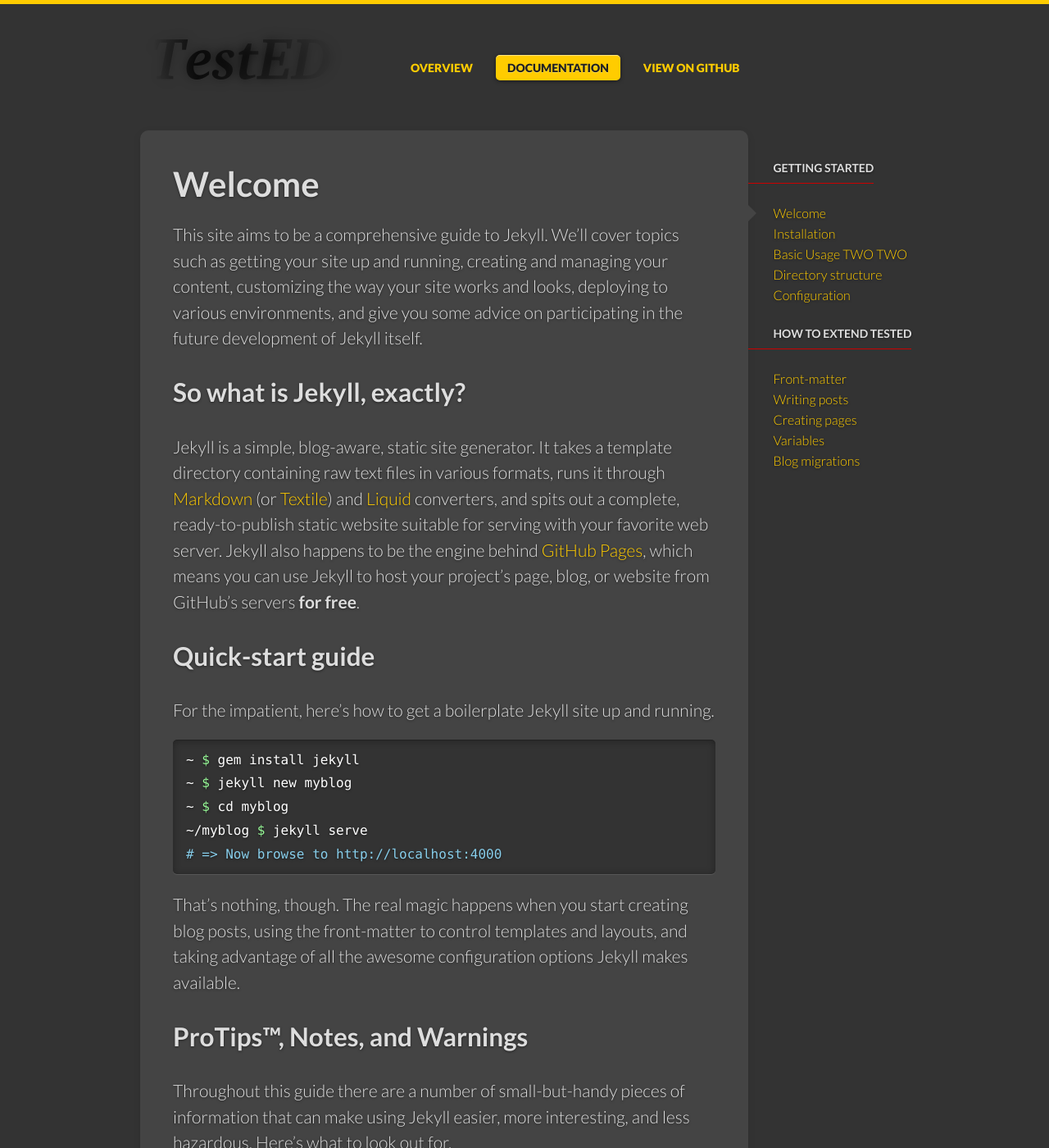
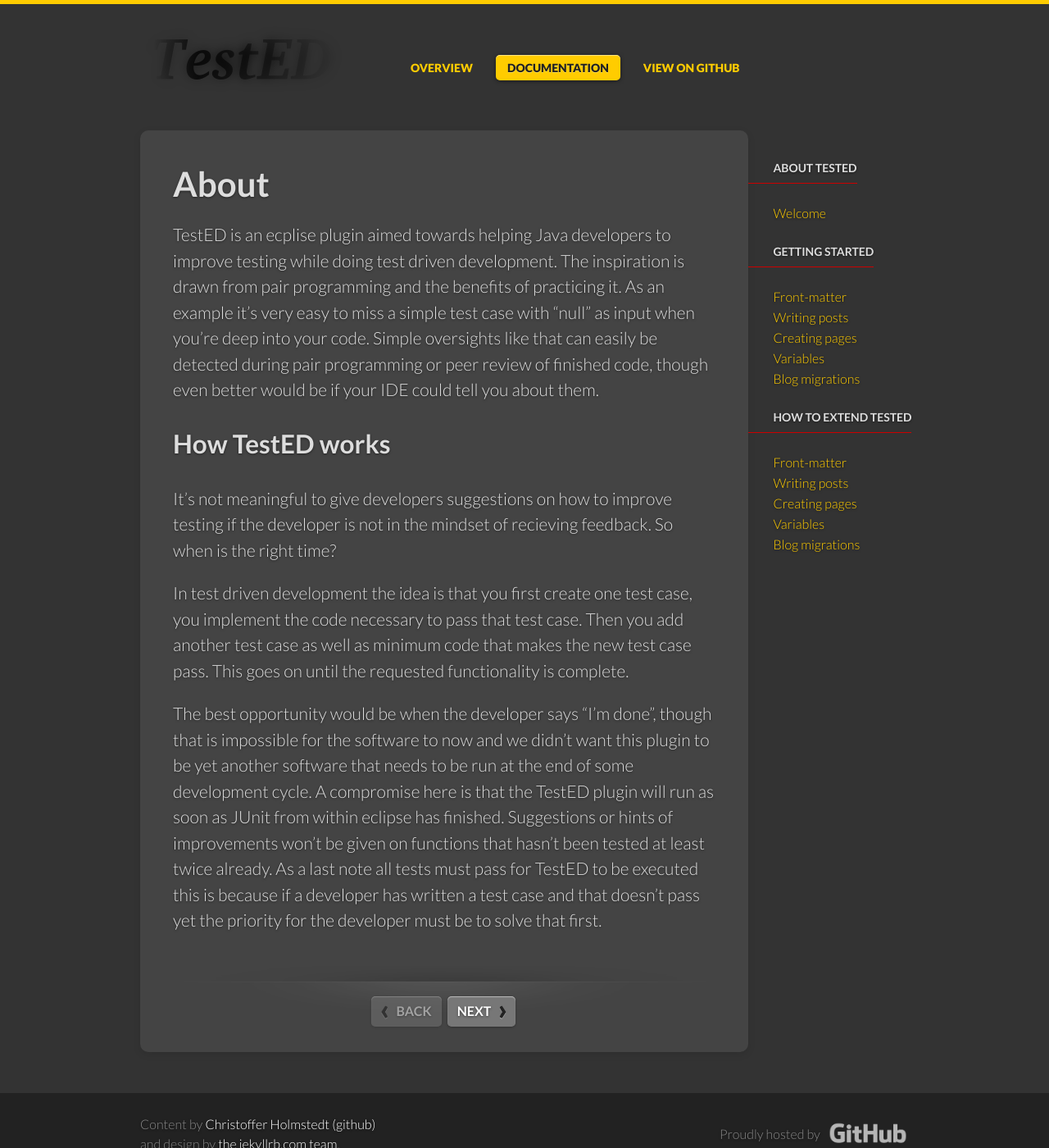
Before and after one commit to christofferholmstedt/eclipse-plugin-tested, a Jekyll site: the page built from docs/index.md, in a window 1280 px wide and 1400 px high. Shown: the whole window at 82% size. Built offline with Jekyll 4.4.1, drawn with Linux system fonts in a browser that asks for light colours; some web fonts are replaced; some of the changed text lies outside the part shown.

Commit message:
Updated documentations with new welcome information

```diff
--- a/_includes/docs_contents.html
+++ b/_includes/docs_contents.html
@@ -1,21 +1,27 @@
 <div class="unit one-fifth hide-on-mobiles">
   <aside>
-    <h4>Getting Started</h4>
+    <h4>About Tested</h4>
     <ul>
       <li class="{% if page.title == "Welcome" %}current{% endif %}">
         <a href="{{ site.baseurl }}/docs/home">Welcome</a>
       </li>
-      <li class="{% if page.title == "Installation" %}current{% endif %}">
-        <a href="{{ site.baseurl }}/docs/installation">Installation</a>
+    </ul>
+    <h4>Getting started</h4>
+    <ul>
+      <li class="{% if page.title == "Front-matter" %}current{% endif %}">
+        <a href="{{ site.baseurl }}/docs/frontmatter">Front-matter</a>
       </li>
-      <li class="{% if page.title == "Basic Usage" %}current{% endif %}">
-        <a href="{{ site.baseurl }}/docs/usage">Basic Usage TWO TWO</a>
+      <li class="{% if page.title == "Writing posts" %}current{% endif %}">
+        <a href="{{ site.baseurl }}/docs/posts">Writing posts</a>
       </li>
-      <li class="{% if page.title == "Directory structure" %}current{% endif %}">
-        <a href="{{ site.baseurl }}/docs/structure">Directory structure</a>
+      <li class="{% if page.title == "Creating pages" %}current{% endif %}">
+        <a href="{{ site.baseurl }}/docs/pages">Creating pages</a>
       </li>
-      <li class="{% if page.title == "Configuration" %}current{% endif %}">
-        <a href="{{ site.baseurl }}/docs/configuration">Configuration</a>
+      <li class="{% if page.title == "Variables" %}current{% endif %}">
+        <a href="{{ site.baseurl }}/docs/variables">Variables</a>
+      </li>
+      <li class="{% if page.title == "Blog migrations" %}current{% endif %}">
+        <a href="{{ site.baseurl }}/docs/migrations">Blog migrations</a>
       </li>
     </ul>
     <h4>How to extend Tested</h4>
--- a/docs/index.md
+++ b/docs/index.md
@@ -1,68 +1,32 @@
 ---
 layout: docs
-title: Welcome
+title: About
 next_section: installation
 permalink: /docs/home/
 ---
+TestED is an ecplise plugin aimed towards helping Java developers to improve
+testing while doing test driven development. The inspiration is drawn from
+pair programming and the benefits of practicing it. As an example it's very
+easy to miss a simple test case with "null" as input when you're deep into your
+code. Simple oversights like that can easily be detected during pair
+programming or peer review of finished code, though even better would be if your
+IDE could tell you about them.
 
-This site aims to be a comprehensive guide to Jekyll. We’ll cover topics such
-as getting your site up and running, creating and managing your content,
-customizing the way your site works and looks, deploying to various
-environments, and give you some advice on participating in the future
-development of Jekyll itself.
+## How TestED works
+It's not meaningful to give developers suggestions on how to improve testing if the developer is not in
+the mindset of recieving feedback. So when is the right time?
 
-## So what is Jekyll, exactly?
+In test driven development the idea is that you first create one test case, you
+implement the code necessary to pass that test case. Then you add another test
+case as well as minimum code that makes the new test case pass. This goes on
+until the requested functionality is complete.
 
-Jekyll is a simple, blog-aware, static site generator. It takes a template
-directory containing raw text files in various formats, runs it through
-[Markdown](http://daringfireball.net/projects/markdown/) (or
-[Textile](http://textile.sitemonks.com/)) and
-[Liquid](http://wiki.shopify.com/Liquid)
-converters, and spits out a complete, ready-to-publish static website suitable
-for serving with your favorite web server. Jekyll also happens to be the engine
-behind [GitHub Pages](http://pages.github.com), which means you can use Jekyll
-to host your project’s page, blog, or website from GitHub’s servers **for
-free**.
-
-## Quick-start guide
-
-For the impatient, here's how to get a boilerplate Jekyll site up and running.
-
-{% highlight bash %}
-~ $ gem install jekyll
-~ $ jekyll new myblog
-~ $ cd myblog
-~/myblog $ jekyll serve
-# => Now browse to http://localhost:4000
-{% endhighlight %}
-
-That's nothing, though. The real magic happens when you start creating blog
-posts, using the front-matter to control templates and layouts, and taking
-advantage of all the awesome configuration options Jekyll makes available.
-
-## ProTips™, Notes, and Warnings
-
-Throughout this guide there are a number of small-but-handy pieces of
-information that can make using Jekyll easier, more interesting, and less
-hazardous. Here’s what to look out for.
-
-<div class="note">
-  <h5>ProTips™ help you get more from Jekyll</h5>
-  <p>These are tips and tricks that will help you be a Jekyll wizard!</p>
-</div>
-
-<div class="note info">
-  <h5>Notes are handy pieces of information</h5>
-  <p>These are for the extra tidbits sometimes necessary to understand
-     Jekyll.</p>
-</div>
-
-<div class="note warning">
-  <h5>Warnings help you not blow things up</h5>
-  <p>Be aware of these messages if you wish to avoid certain death.</p>
-</div>
-
-If you come across anything along the way that we haven’t covered, or if you
-know of a tip you think others would find handy, please [file an
-issue](https://github.com/mojombo/jekyll/issues/new) and we’ll see about
-including it in this guide.
+The best opportunity would be when the developer says "I'm done", though that
+is impossible for the software to now and we didn't want this plugin to be yet
+another software that needs to be run at the end of some development cycle. A compromise
+here is that the TestED plugin will run as soon as JUnit from within eclipse
+has finished. Suggestions or hints of improvements won't be given on functions that
+hasn't been tested at least twice already. As a last note all tests must pass
+for TestED to be executed this is because if a developer has written a test
+case and that doesn't pass yet the priority for the developer must be to solve
+that first.
```
Also changed, not shown: index.html (+8 -7 lines).
